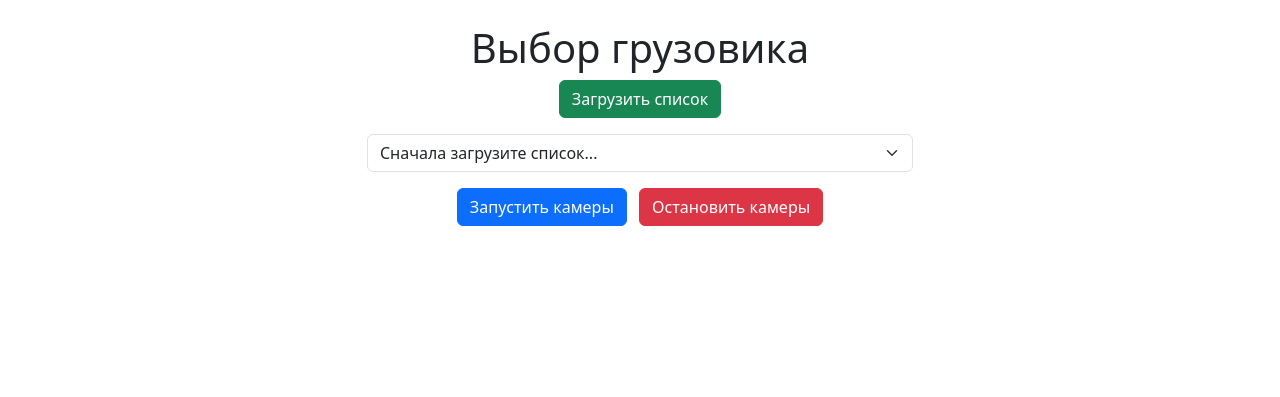
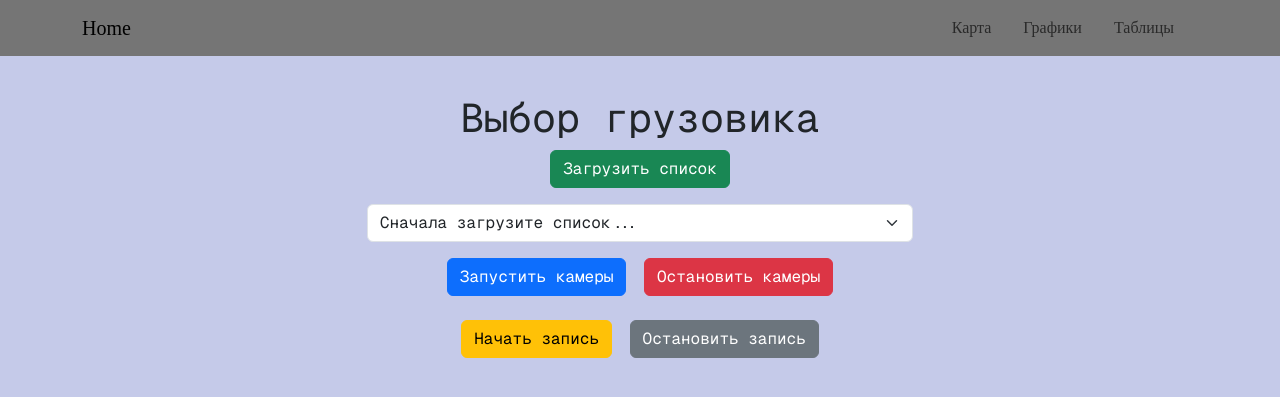
Before and after one commit to isomadinow/camera_webapp, a Flask app: page / in a window 1280 px wide. Shown: the top 397 px of the page. Run offline with Flask 3, Linux system fonts and the light colour scheme; data that the repository does not hold is empty; some web fonts are replaced.

Commit message:
some changes

```diff
--- a/app/static/css/styles.css
+++ b/app/static/css/styles.css
@@ -1,3 +1,36 @@
+/* Стили для навигационной плашки сверху */
+.navbar {
+    font-family: 'GeistVF';
+    background: #757575; /* темно-серый фон */
+}
+.navbar .container {
+    display: flex;
+    align-items: center;
+}
+.navbar-brand {
+    color: #ffffff; /* логотип остаётся слева */
+    cursor: pointer;
+}
+.navbar-nav {
+    margin-left: auto; /* сдвигаем навигационные кнопки вправо */
+    display: flex;
+}
+.nav-link {
+    color: #ffffff; /* белые буквы */
+    cursor: pointer;
+    margin-right: 1em;
+}
+.nav-link:hover {
+    background: #ffffff;
+    color: #f97300;
+}
+.navbar-toggler {
+    background: #444444 !important;
+}
+
+
+/* Остальные стили остаются без изменений */
+
 /* Центрируем знак плюса по вертикали и горизонтали */
 .plus-grid {
     display: flex;
@@ -5,6 +38,26 @@
     align-items: center;
     justify-content: center;
     height: 100vh; /* Растягиваем на всю высоту экрана */
+}
+
+/*Шрифтики*/
+@font-face {
+    font-family: 'GeistVF';
+    src: url('/static/fonts/GeistVF.woff2') format('woff');
+    font-weight: normal;
+    font-style: normal;
+}
+@font-face {
+    font-family: 'GeistMonoVF';
+    src: url('/static/fonts/GeistMonoVF.woff') format('woff');
+    font-weight: normal;
+    font-style: normal;
+}
+
+.body {
+    background: #c5cae9;
+    font-family: 'GeistMonoVF', sans-serif;
+    padding-top: 70px;
 }
 
 /* Общие стили для ячеек с камерами */
--- a/app/views/index.html
+++ b/app/views/index.html
@@ -7,7 +7,29 @@
   <link rel="stylesheet" href="/static/css/styles.css">
   <link href="https://cdn.jsdelivr.net/npm/bootstrap@5.3.0-alpha1/dist/css/bootstrap.min.css" rel="stylesheet">
 </head>
-<body>
+<body class="body">
+  <nav class="navbar navbar-expand-lg fixed-top">
+    <div class="container">
+      <a class="navbar-brand" href="#">Home</a>
+      <button class="navbar-toggler" type="button" data-toggle="collapse" data-target="#navbarSupportedContent" aria-controls="navbarSupportedContent" aria-expanded="false" aria-label="Toggle navigation">
+        <span class="navbar-toggler-icon"></span>
+      </button>
+      <div class="collapse navbar-collapse" id="navbarSupportedContent">
+        <ul class="navbar-nav mr-4">
+          <li class="nav-item">
+            <a class="nav-link" href="#">Карта</a>
+          </li>
+          <li class="nav-item">
+            <a class="nav-link" href="#">Графики</a>
+          </li>
+          <li class="nav-item">
+            <a class="nav-link" href="#">Таблицы</a>
+          </li>
+        </ul>
+      </div>
+    </div>
+  </nav>
+
   <div class="container mt-4">
     <h1 class="text-center">Выбор грузовика</h1>
 
@@ -31,41 +53,46 @@
       <button id="stopCameras" class="btn btn-danger">Остановить камеры</button>
     </div>
 
+    <!-- Кнопки для управления записью видео -->
+    <div class="text-center mb-4">
+      <button id="startRecording" class="btn btn-warning me-2">Начать запись</button>
+      <button id="stopRecording" class="btn btn-secondary">Остановить запись</button>
+    </div>
+
     <!-- Видеопотоки в форме плюса -->
   <div id="cameraStream" class="container plus-grid d-none">
     <div class="row justify-content-center">
-                <div class="col-4"> <div class="emptycell"></div> </div>
+      <div class="col-4"><div class="emptycell"></div></div>
       <div class="col-4">
         <div class="cell">
-                        <img id="frontCamera" src="" alt="Камера Front" class="img-fluid">
+          <video id="frontCamera" autoplay muted playsinline class="img-fluid"></video>
         </div>
       </div>
-                <div class="col-4"> <div class="emptycell"></div> </div>
+      <div class="col-4"><div class="emptycell"></div></div>
     </div>
 
     <div class="row justify-content-center">
       <div class="col-4">
         <div class="cell">
-                        <img id="leftCamera" src="" alt="Камера Left" class="img-fluid">
+          <video id="leftCamera" autoplay muted playsinline class="img-fluid"></video>
         </div>
       </div>
-                <div class="col-4"> <div class="emptycell"></div> </div>
+      <div class="col-4"><div class="emptycell"></div></div>
       <div class="col-4">
         <div class="cell">
-                        <img id="rightCamera" src="" alt="Камера Right" class="img-fluid">
+          <video id="rightCamera" autoplay muted playsinline class="img-fluid"></video>
         </div>
       </div>
     </div>
 
   <div class="row justify-content-center">
-                <div class="col-4"> <div class="emptycell"></div> </div>
+    <div class="col-4"><div class="emptycell"></div></div>
     <div class="col-4">
       <div class="cell">
-                        <img id="backCamera" src="" alt="Камера Back" class="img-fluid">
+        <video id="backCamera" autoplay muted playsinline class="img-fluid"></video>
       </div>
     </div>
-                <div class="col-4"> <div class="emptycell"></div> </div>
-            </div>
+    <div class="col-4"><div class="emptycell"></div></div>
   </div>
 </div>
 
--- a/run.py
+++ b/run.py
@@ -5,4 +5,4 @@ app = create_app()  # Создаём экземпляр Flask-приложени
 # Запуск приложения
 if __name__ == '__main__':
     print(cv2.getBuildInformation())
-    app.run(host='172.20.76.36', port=5000)  # Запускаем сервер на порту 5000
+    app.run(host='0.0.0.0', port=5000)  # Запускаем сервер на порту 5000
```
Also changed, not shown: app/controllers/camera_controller.py (+30 -1 lines), app/services/camera_service.py (+50 -1 lines), app/static/js/app.js (+66 -73 lines), app/static/fonts/GeistMonoVF.woff (added), app/static/fonts/GeistVF.woff (added). Lines whose indentation alone changed are shown as unchanged.
